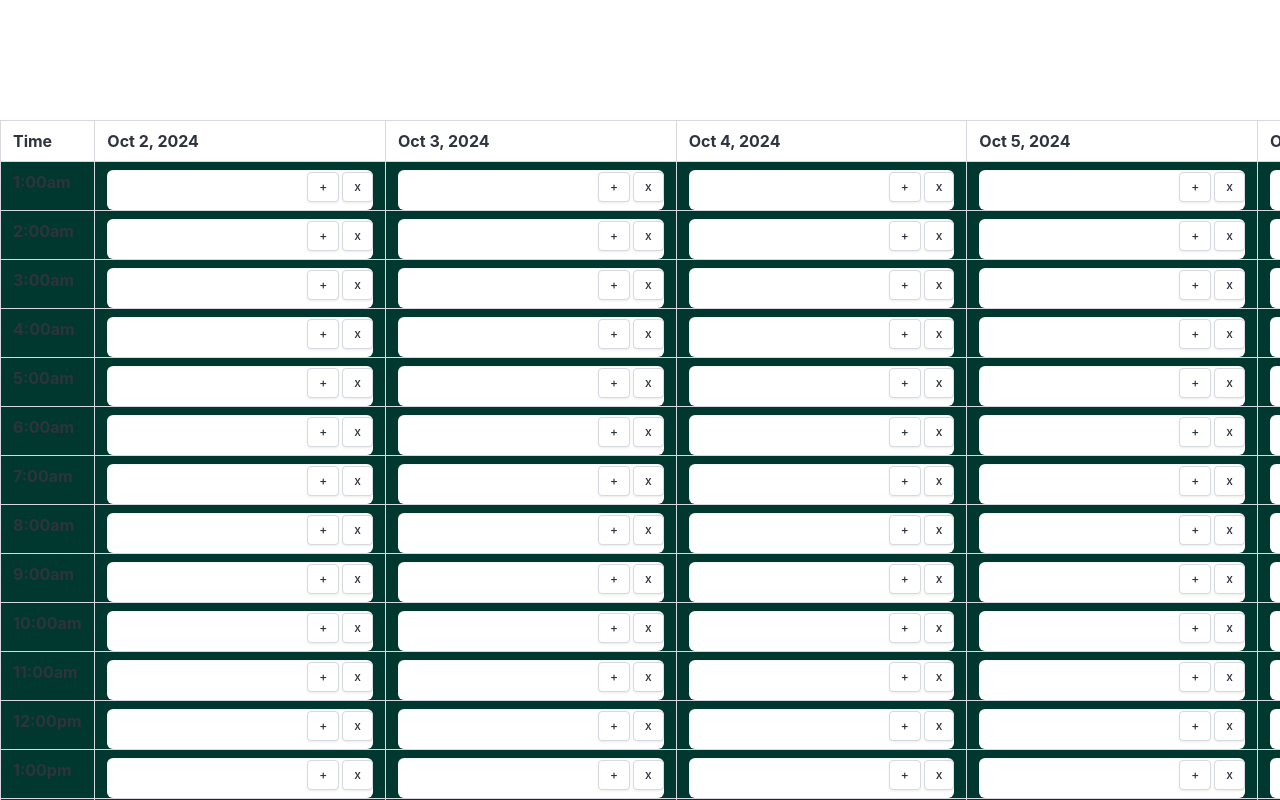
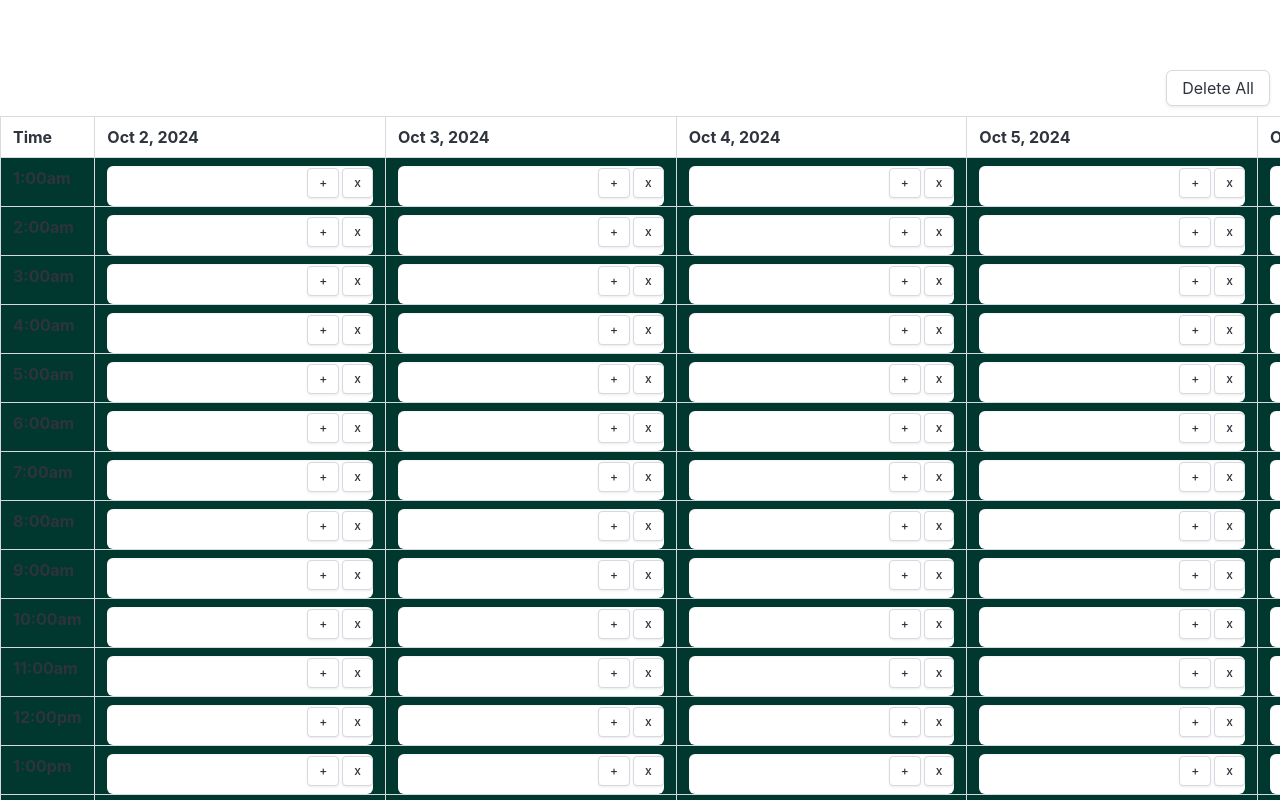
Before and after one commit to Taylor-Brandon/Project-Planner-Refactor, a React (Create React App) app in the folder project-planner/: page / in a window 1280 px wide. Shown: the top 800 px of the page. Built offline with nearby package versions, Linux system fonts and the light colour scheme.

Commit message:
added delete btn and styled

```diff
--- a/project-planner/src/components/header/header.js
+++ b/project-planner/src/components/header/header.js
@@ -1,6 +1,11 @@
 import React from 'react';
 
 export default function Headers(props) {
+    const handleDeleteAll = (e) => {
+        e.preventDefault(e);
+        localStorage.clear();
+        alert('Done!');
+    }
     return(
         <div>
         <div className='header'>
@@ -10,6 +15,11 @@ export default function Headers(props) {
             <h2 id='current-date'>{props.today}</h2>
             <h3 id='current-time'>{props.time}</h3>
             </div>
+            <div id='delete-all'>
+            <div className='button'>
+                <button onClick={handleDeleteAll}>Delete All</button>
+            </div>
+            </div>
             </div>
     )
 }
--- a/project-planner/src/styles/style.css
+++ b/project-planner/src/styles/style.css
@@ -42,6 +42,13 @@
     margin-top: -30px;
     margin-left: 235px;
 }
+#delete-all{
+    display: flex;
+    justify-content: end;
+    margin-right: 10px;
+    margin-top: -50px;
+    margin-bottom: 10px;
+}
 @keyframes typing {
     from { width: 0; }
     to { width: 100%; }
```
Also changed, not shown: project-planner/src/components/cardForm/cardForm.js (line endings or trailing spaces).
